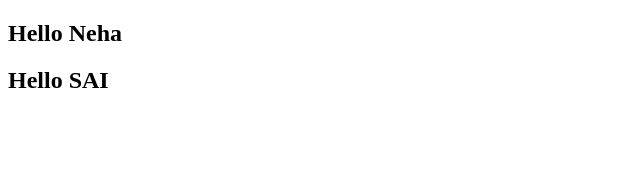
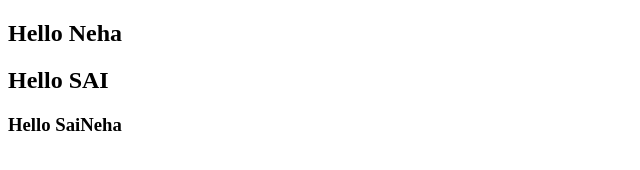
Before and after one commit to nehaengg2007/GitRepo, a plain HTML site: page index.html in a window 1280 px wide. Shown: the whole page, without its empty margins (0-640 px from the left). Drawn offline with Linux system fonts and the light colour scheme.

Commit message:
Add New Author

```diff
--- a/index.html
+++ b/index.html
@@ -8,5 +8,6 @@
 <body>
     <h2>Hello Neha </h2>
     <h2>Hello SAI </h2>
+    <h3>Hello SaiNeha</h3>
 </body>
 </html>
```
